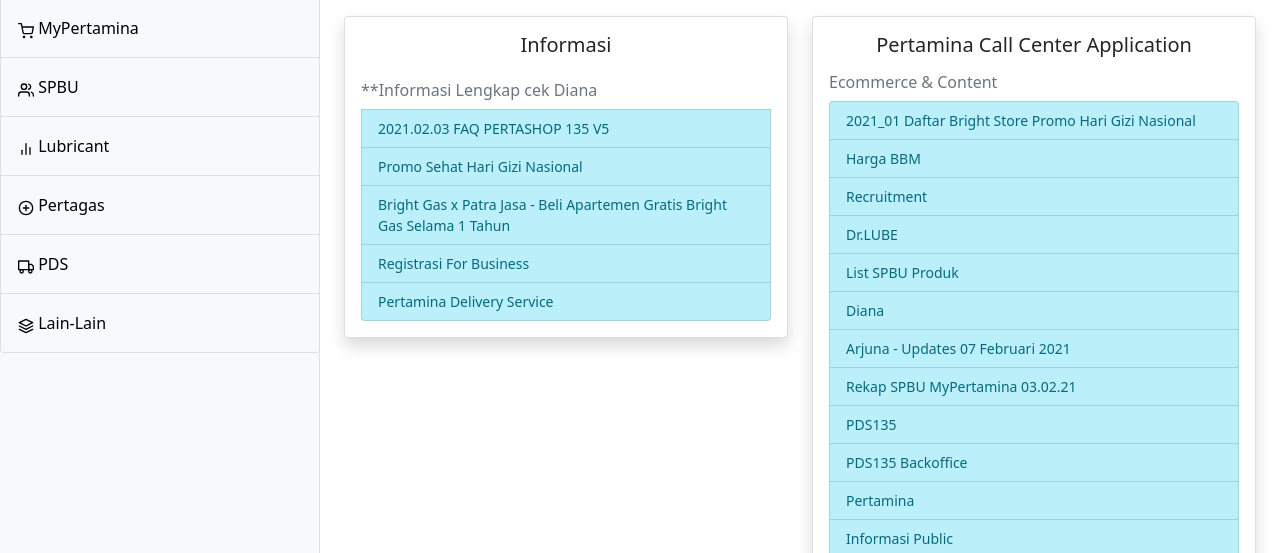
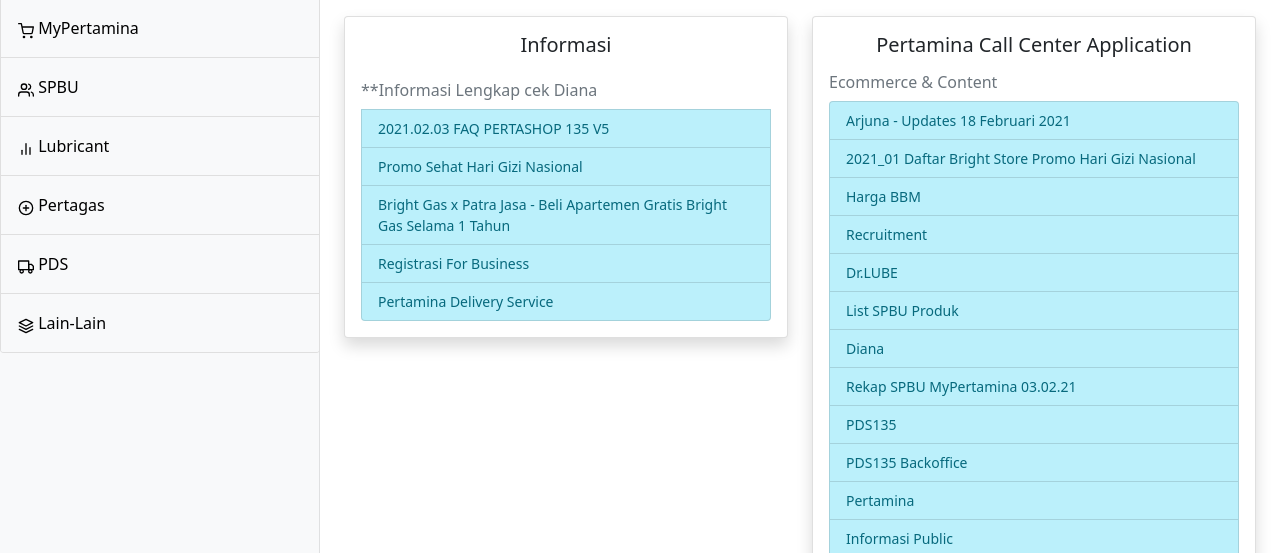
Before and after one commit to gunawanzakiahhalim/ci4login, a CodeIgniter 4 app: the page made by app/Views/info/index.php in a window 1280 px wide. Shown: the part 185-738 px from the top of the page. Run offline with PHP 8.4 and a stand-in for CodeIgniter, Linux system fonts and the light colour scheme; the template is opened without the code that fills it, so the values that code supplies are empty; some libraries are stand-ins or nearby versions.

Commit message:
modified file.php update arjuna

```diff
--- a/app/Views/info/file.php
+++ b/app/Views/info/file.php
@@ -20,13 +20,13 @@
         <h5 class="card-title text-center">Pertamina Call Center Application</h5>
         <h6 class="card-subtitle mb-2 text-muted mt-3">Ecommerce & Content</h6>
         <div class="list-group">
+          <a href="https://chanelsosmed.000webhostapp.com/xlsx/Arjuna%20-%20Updates%2018%20Februari%202021.xlsx" target="_blank" class="list-group-item list-group-item-action list-group-item-info">Arjuna - Updates 18 Februari 2021</a>
           <a href="https://brightstores.000webhostapp.com/index.php/promo" target="_blank" class="list-group-item list-group-item-action list-group-item-info">2021_01 Daftar Bright Store Promo Hari Gizi Nasional</a>
           <a href="https://www.pertaminafuels.com/harga-dan-lokasi" target="_blank" class="list-group-item list-group-item-action list-group-item-info">Harga BBM</a>
           <a href="https://recruitment.pertamina.com/" target="_blank" class="list-group-item list-group-item-action list-group-item-info">Recruitment</a>
           <a href="https://drlube.pertaminalubricants.com/index.php/Home/" target="_blank" class="list-group-item list-group-item-action list-group-item-info">Dr.LUBE</a>
           <a href="https://spbumypertamina.000webhostapp.com/xlsx/list%20spbu%20produk.xlsx" target="_blank" class="list-group-item list-group-item-action list-group-item-info">List SPBU Produk</a>
           <a href="http://10.194.176.140/diana/login" target="_blank" class="list-group-item list-group-item-action list-group-item-info">Diana</a>
-          <a href="https://chanelsosmed.000webhostapp.com/xlsx/Arjuna%20-%20Updates%2007%20Februari%202021.xlsx" target="_blank" class="list-group-item list-group-item-action list-group-item-info">Arjuna - Updates 07 Februari 2021</a>
           <a href="https://spbumypertamina.000webhostapp.com/xlsx/Rekap%20SPBU%20MyPertamina%2003.02.21.xlsx" target="_blank" class="list-group-item list-group-item-action list-group-item-info">Rekap SPBU MyPertamina 03.02.21</a>
           <a href="https://pds135.com/" target="_blank" class="list-group-item list-group-item-action list-group-item-info">PDS135</a>
           <a href="https://pds135.com/backoffice" target="_blank" class="list-group-item list-group-item-action list-group-item-info">PDS135 Backoffice</a>
```
